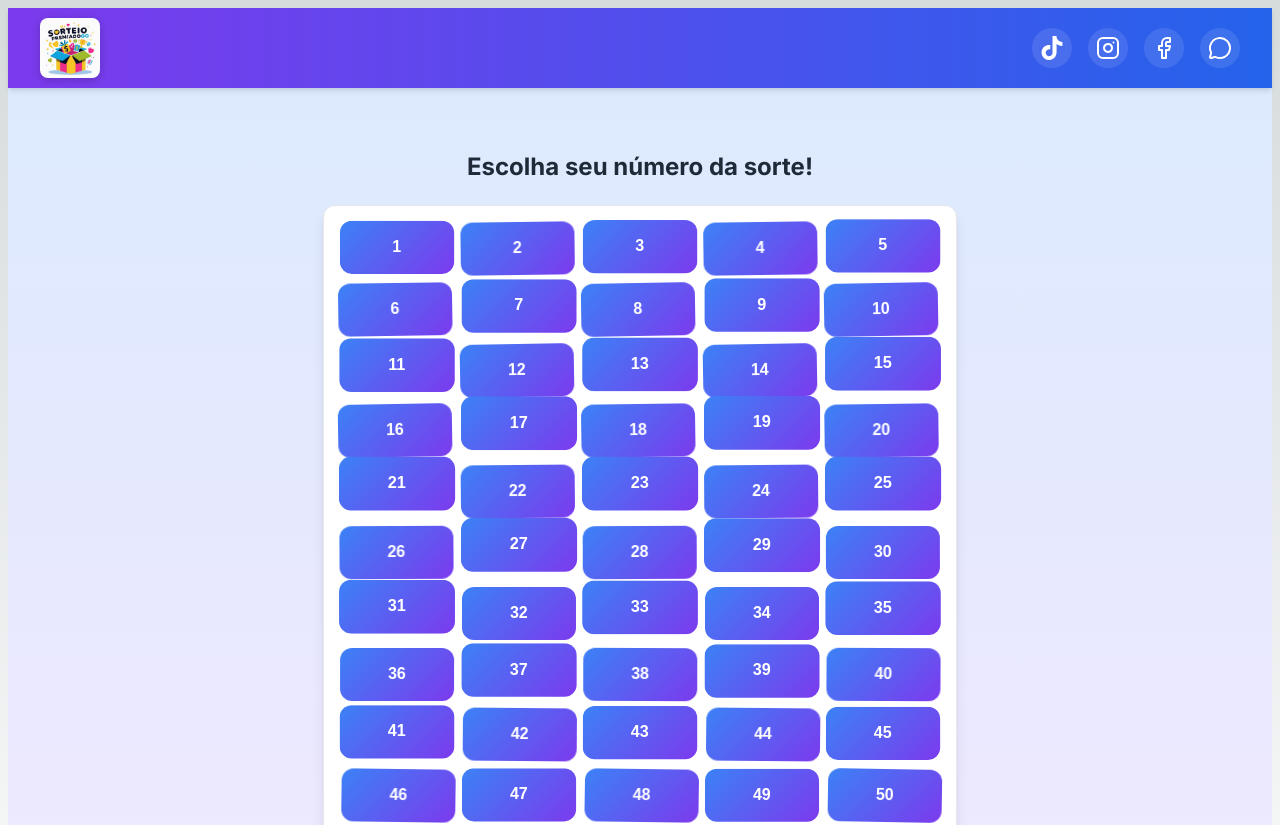
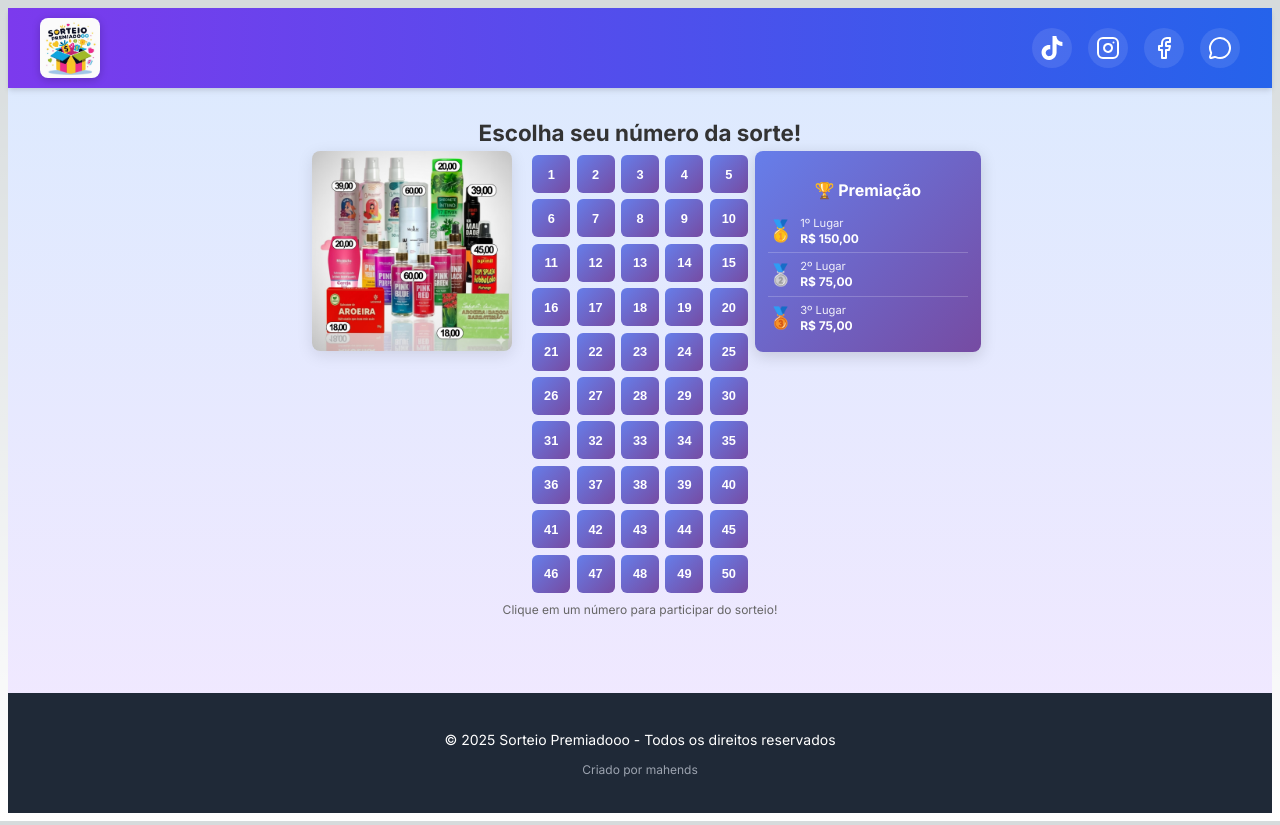
Before and after one commit to MateusHenriqDaSilva/sorteiopremiadooo, a Next.js app: page / in a window 1280 px wide. Shown: the top 825 px of the page. Built offline with nearby package versions, Linux system fonts and the light colour scheme.

Commit message:
first commit

```diff
--- a/src/app/page.tsx
+++ b/src/app/page.tsx
@@ -8,10 +8,19 @@ export default function Home() {
       minHeight: '100vh',
       display: 'flex',
       flexDirection: 'column',
-      background: 'linear-gradient(to bottom, #dbeafe, #f3e8ff)'
+      background: 'linear-gradient(to bottom, #dbeafe, #f3e8ff)',
+      justifyContent: 'space-between' // Distribui o espaço uniformemente
     }}>
       <Header />
-      <main style={{ flex: '1', padding: '2rem 0' }}>
+      <main style={{
+        flex: '1 0 auto', // Cresce mas não encolhe abaixo do conteúdo
+        display: 'flex',
+        flexDirection: 'column',
+        justifyContent: 'center', // Centraliza verticalmente
+        alignItems: 'center',
+        width: '100%',
+        padding: '1rem 0' // Padding reduzido
+      }}>
         <NumberGrid />
       </main>
       <Footer />
--- a/src/components/NumberGrid.tsx
+++ b/src/components/NumberGrid.tsx
@@ -27,19 +27,7 @@ export default function NumberGrid() {
 
   // Função para gerar delay escalonado
   const getStaggerDelay = (index: number) => {
-    return { animationDelay: `${index * 0.05}s` }
-  }
-
-  // Função para gerar animação baseada na posição
-  const getPositionAnimation = (index: number) => {
-    const row = Math.floor(index / 5)
-    const col = index % 5
-
-    if (row % 2 === 0) {
-      return col % 2 === 0 ? styles.float : styles.wave
-    } else {
-      return col % 2 === 0 ? styles.wave : styles.float
-    }
+    return { animationDelay: `${index * 0.01}s` }
   }
 
   return (
@@ -49,13 +37,27 @@ export default function NumberGrid() {
           Escolha seu número da sorte!
         </h1>
 
+        <div className={styles.threeColumnLayout}>
+          {/* Coluna Esquerda - Banner */}
+          <div className={styles.leftColumn}>
+            <div className={styles.bannerContainer}>
+              <img
+                src="/banner.jpg"
+                alt="Premiação"
+                className={styles.banner}
+              />
+            </div>
+          </div>
+
+          {/* Coluna Central - Jogo (maior) */}
+          <div className={styles.centerColumn}>
             <div className={styles.gridContainer}>
               <div className={styles.grid}>
                 {numbers.map((number, index) => (
                   <button
                     key={number}
                     onClick={() => handleNumberClick(number)}
-                className={`${styles.numberButton} ${getPositionAnimation(index)} ${styles.stagger}`}
+                    className={`${styles.numberButton} ${styles.stagger}`}
                     style={getStaggerDelay(index)}
                   >
                     <span className={styles.numberContent}>
@@ -64,6 +66,36 @@ export default function NumberGrid() {
                     <div className={styles.glowEffect}></div>
                   </button>
                 ))}
+              </div>
+            </div>
+          </div>
+
+          {/* Coluna Direita - Premiação */}
+          <div className={styles.rightColumn}>
+            <div className={styles.prizesContainer}>
+              <h3 className={styles.prizesTitle}>🏆 Premiação</h3>
+              <div className={styles.prizeItem}>
+                <span className={styles.medal}>🥇</span>
+                <div className={styles.prizeInfo}>
+                  <span className={styles.prizePlace}>1º Lugar</span>
+                  <span className={styles.prizeValue}>R$ 150,00</span>
+                </div>
+              </div>
+              <div className={styles.prizeItem}>
+                <span className={styles.medal}>🥈</span>
+                <div className={styles.prizeInfo}>
+                  <span className={styles.prizePlace}>2º Lugar</span>
+                  <span className={styles.prizeValue}>R$ 75,00</span>
+                </div>
+              </div>
+              <div className={styles.prizeItem}>
+                <span className={styles.medal}>🥉</span>
+                <div className={styles.prizeInfo}>
+                  <span className={styles.prizePlace}>3º Lugar</span>
+                  <span className={styles.prizeValue}>R$ 75,00</span>
+                </div>
+              </div>
+            </div>
           </div>
         </div>
 
--- a/src/styles/NumberGrid.module.css
+++ b/src/styles/NumberGrid.module.css
@@ -1,65 +1,156 @@
+/* Container principal - ESPAÇAMENTO MÍNIMO */
 .container {
+  min-height: auto;
+  padding: 0px 0 !important; /* Apenas 5px topo e rodapé */
+  display: flex;
+  flex-direction: column;
+  justify-content: flex-start;
+  align-items: center;
+  width: 100%;
+}
+
+/* Layout de 3 colunas - MAIS APERTADO */
+.threeColumnLayout {
+  display: grid;
+  grid-template-columns: 200px 1fr 200px;
+  gap: 1rem;
+  max-width: 1100px;
+  margin: 0 auto;
+  padding: 0 0.5rem;
+  align-items: start;
+  min-height: auto;
+}
+
+/* Coluna Esquerda */
+.leftColumn {
   display: flex;
   flex-direction: column;
   align-items: center;
-  justify-content: center;
-  padding: 1rem;
+  position: sticky;
+  top: 5px; /* Apenas 5px do topo */
 }
 
-.title {
-  font-size: 1.5rem;
-  font-weight: bold;
-  text-align: center;
-  margin-bottom: 1.5rem;
-  color: #1f2937;
-  opacity: 0;
-  transform: translateY(-20px);
+.bannerContainer {
+  width: 100%;
+  border-radius: 8px;
+  overflow: hidden;
+  box-shadow: 0 4px 16px rgba(0, 0, 0, 0.1);
+}
+
+.banner {
+  width: 100%;
+  height: auto;
+  display: block;
+}
+
+/* Coluna Central - ULTRA COMPACTA */
+.centerColumn {
+  display: flex;
+  justify-content: center;
+  align-items: flex-start;
+  min-height: auto;
+  margin-top: 0; /* ZERO margin top */
 }
 
 .gridContainer {
-  width: 600px;
-  height: 600px;
-  max-width: 100%;
-  max-height: 100%;
-  background-color: white;
-  border-radius: 0.75rem;
-  box-shadow: 0 10px 15px -3px rgba(0, 0, 0, 0.1), 0 4px 6px -2px rgba(0, 0, 0, 0.05);
-  padding: 1rem;
-  border: 1px solid #e5e7eb;
+  width: 100%;
+  display: flex;
+  justify-content: center;
+  align-items: flex-start;
 }
 
 .grid {
   display: grid;
   grid-template-columns: repeat(5, 1fr);
-  gap: 0.5rem;
-  height: 100%;
+  gap: 0.4rem;
+  max-width: 100%;
+  width: fit-content;
+  padding: 0.25rem;
+  margin: 0 auto;
+}
+
+/* Coluna Direita */
+.rightColumn {
+  display: flex;
+  flex-direction: column;
+  align-items: center;
+  position: sticky;
+  top: 5px; /* Apenas 5px do topo */
+}
+
+.prizesContainer {
+  background: linear-gradient(135deg, #667eea 0%, #764ba2 100%);
+  padding: 0.8rem;
+  border-radius: 8px;
+  box-shadow: 0 4px 16px rgba(0, 0, 0, 0.15);
+  color: white;
   width: 100%;
 }
 
-.numberButton {
-  width: 100%;
-  height: 100%;
-  background: linear-gradient(135deg, #3b82f6, #7c3aed);
-  color: white;
+.prizesTitle {
+  text-align: center;
+  margin-bottom: 0.6rem;
   font-size: 1rem;
   font-weight: bold;
-  border-radius: 0.75rem;
-  border: none;
-  cursor: pointer;
+}
+
+.prizeItem {
   display: flex;
   align-items: center;
-  justify-content: center;
+  gap: 0.4rem;
+  padding: 0.4rem 0;
+  border-bottom: 1px solid rgba(255, 255, 255, 0.2);
+}
+
+.prizeItem:last-child {
+  border-bottom: none;
+}
+
+.medal {
+  font-size: 1.3rem;
+  flex-shrink: 0;
+}
+
+.prizeInfo {
+  display: flex;
+  flex-direction: column;
+  gap: 0.05rem;
+}
+
+.prizePlace {
+  font-size: 0.7rem;
+  opacity: 0.9;
+}
+
+.prizeValue {
+  font-size: 0.75rem;
+  font-weight: bold;
+}
+
+/* Botões dos números ULTRA COMPACTOS */
+.numberButton {
   position: relative;
+  width: 38px;
+  height: 38px;
+  border: none;
+  border-radius: 6px;
+  background: linear-gradient(135deg, #667eea 0%, #764ba2 100%);
+  color: white;
+  font-size: 0.8rem;
+  font-weight: bold;
+  cursor: pointer;
+  transition: all 0.2s ease;
   overflow: hidden;
-  transition: all 0.3s ease;
-  opacity: 0;
-  transform: scale(0.8);
+}
+
+.numberButton:hover {
+  transform: scale(1.03);
+  box-shadow: 0 2px 8px rgba(102, 126, 234, 0.4);
 }
 
 .numberContent {
   position: relative;
   z-index: 2;
-  transition: all 0.3s ease;
 }
 
 .glowEffect {
@@ -68,230 +159,147 @@
   left: 0;
   right: 0;
   bottom: 0;
-  background: linear-gradient(45deg, transparent, rgba(255,255,255,0.1), transparent);
+  background: radial-gradient(circle at center, rgba(255,255,255,0.3) 0%, transparent 70%);
   opacity: 0;
-  transition: opacity 0.3s ease;
-}
-
-.numberButton:hover {
-  transform: scale(1.05);
-  box-shadow: 0 8px 25px rgba(59, 130, 246, 0.4);
-}
-
-.numberButton:hover .numberContent {
-  transform: scale(1.1);
+  transition: opacity 0.2s ease;
 }
 
 .numberButton:hover .glowEffect {
   opacity: 1;
 }
 
+/* Título e descrição COM ESPAÇAMENTO MÍNIMO */
+.title {
+  text-align: center;
+  margin-bottom: 5px !important; /* Apenas 5px */
+  font-size: 1.4rem;
+  color: #333;
+  padding: 0 0.5rem;
+}
+
 .description {
   text-align: center;
-  color: #6b7280;
-  margin-top: 1.5rem;
-  font-size: 1rem;
-  opacity: 0;
-  transform: translateY(20px);
+  margin-top: 5px !important; /* Apenas 5px */
+  font-size: 0.75rem;
+  color: #666;
+  padding: 0 0.5rem;
 }
 
-/* Animações de entrada */
+/* Animações RÁPIDAS */
+.fadeInDown {
+  animation: fadeInDown 0.3s ease-out;
+}
+
+.fadeInUp {
+  animation: fadeInUp 0.3s ease-out;
+}
+
+.stagger {
+  opacity: 0;
+  animation: fadeInStagger 0.2s ease-out forwards;
+}
+
 @keyframes fadeInDown {
+  from {
+    opacity: 0;
+    transform: translateY(-10px);
+  }
   to {
     opacity: 1;
     transform: translateY(0);
   }
 }
 
-.fadeInDown {
-  animation: fadeInDown 0.6s ease-out forwards;
-}
-
 @keyframes fadeInUp {
+  from {
+    opacity: 0;
+    transform: translateY(10px);
+  }
   to {
     opacity: 1;
     transform: translateY(0);
   }
 }
 
-.fadeInUp {
-  animation: fadeInUp 0.6s ease-out 0.3s forwards;
-}
-
-/* Animação escalonada para os números */
-@keyframes staggerAppear {
+@keyframes fadeInStagger {
   to {
     opacity: 1;
-    transform: scale(1);
   }
 }
 
-.stagger {
-  animation: staggerAppear 0.5s ease-out forwards;
-}
+/* MOBILE - mantém espaçamento mínimo também */
+@media (max-width: 768px) {
+  .threeColumnLayout {
+    grid-template-columns: 1fr;
+    gap: 0.8rem;
+    max-width: 400px;
+    padding: 0 0.5rem;
+  }
 
-/* Animação de flutuação suave */
-@keyframes gentleFloat {
-  0%, 100% {
-    transform: translateY(0) scale(1);
+  .leftColumn,
+  .rightColumn {
+    position: static;
+    order: 2;
   }
-  50% {
-    transform: translateY(-8px) scale(1.02);
+
+  .centerColumn {
+    order: 1;
+    margin-top: 0;
+  }
+
+  .bannerContainer {
+    max-width: 250px;
+    margin: 0 auto;
+  }
+
+  .prizesContainer {
+    max-width: 250px;
+    margin: 0 auto;
+    padding: 0.8rem;
+  }
+
+  .numberButton {
+    width: 44px;
+    height: 44px;
+    font-size: 0.9rem;
+  }
+
+  .grid {
+    gap: 0.6rem;
+    padding: 0.25rem;
+  }
+
+  .container {
+    padding: 5px 0 !important;
+  }
+
+  .title {
+    font-size: 1.3rem;
+    margin-bottom: 5px !important;
+  }
+
+  .description {
+    margin-top: 5px !important;
+    font-size: 0.8rem;
   }
 }
 
-.float {
-  animation: gentleFloat 3s ease-in-out infinite;
-  animation-delay: 0.5s; /* Espera a animação de entrada terminar */
-}
-
-/* Animação de onda */
-@keyframes gentleWave {
-  0%, 100% {
-    transform: translateX(0) rotate(0deg);
-  }
-  25% {
-    transform: translateX(-2px) rotate(-1deg);
-  }
-  75% {
-    transform: translateX(2px) rotate(1deg);
-  }
-}
-
-.wave {
-  animation: gentleWave 4s ease-in-out infinite;
-  animation-delay: 0.5s; /* Espera a animação de entrada terminar */
-}
-
-/* Efeito de brilho pulsante */
-@keyframes gentlePulse {
-  0%, 100% {
-    box-shadow:
-      0 0 0 rgba(59, 130, 246, 0.3),
-      0 4px 8px rgba(0, 0, 0, 0.1);
-  }
-  50% {
-    box-shadow:
-      0 0 20px rgba(59, 130, 246, 0.6),
-      0 6px 15px rgba(0, 0, 0, 0.15);
-  }
-}
-
-.numberButton::before {
-  content: '';
-  position: absolute;
-  top: -2px;
-  left: -2px;
-  right: -2px;
-  bottom: -2px;
-  background: linear-gradient(45deg, #3b82f6, #7c3aed, #3b82f6);
-  border-radius: 0.85rem;
-  z-index: -1;
-  opacity: 0;
-  transition: opacity 0.3s ease;
-}
-
-.numberButton:hover::before {
-  opacity: 1;
-  animation: gentlePulse 2s ease-in-out infinite;
-}
-
-/* Efeito de partículas no hover */
-.numberButton::after {
-  content: '';
-  position: absolute;
-  top: 50%;
-  left: 50%;
-  width: 0;
-  height: 0;
-  background: radial-gradient(circle, rgba(255,255,255,0.8) 0%, transparent 70%);
-  transition: all 0.4s ease;
-  transform: translate(-50%, -50%);
-  border-radius: 50%;
-}
-
-.numberButton:hover::after {
-  width: 100%;
-  height: 100%;
-}
-
-/* Animação de rotação de cores de fundo - APLICADA APÓS ANIMAÇÃO DE ENTRADA */
-@keyframes gradientShift {
-  0% {
-    background: linear-gradient(135deg, #3b82f6, #7c3aed);
-  }
-  25% {
-    background: linear-gradient(135deg, #7c3aed, #3b82f6);
-  }
-  50% {
-    background: linear-gradient(135deg, #3b82f6, #6366f1);
-  }
-  75% {
-    background: linear-gradient(135deg, #6366f1, #7c3aed);
-  }
-  100% {
-    background: linear-gradient(135deg, #3b82f6, #7c3aed);
-  }
-}
-
-/* Aplica gradientShift apenas após a animação de entrada */
-.stagger {
-  animation: staggerAppear 0.5s ease-out forwards;
-}
-
-.stagger.float {
-  animation: staggerAppear 0.5s ease-out forwards, gentleFloat 3s ease-in-out infinite 0.5s;
-}
-
-.stagger.wave {
-  animation: staggerAppear 0.5s ease-out forwards, gentleWave 4s ease-in-out infinite 0.5s;
-}
-
-/* Aplica gradientShift após um delay para não conflitar com a animação de entrada */
-.numberButton {
-  /* Gradient shift será aplicado via transition no hover */
-  transition: background 0.3s ease;
-}
-
-.numberButton:hover {
-  animation: gradientShift 2s ease-in-out infinite;
-}
-
-/* Responsivo */
-@media (max-width: 768px) {
-  .gridContainer {
-    width: 95vw;
-    height: 95vw;
-    max-width: 500px;
-    max-height: 500px;
+@media (max-width: 480px) {
+  .grid {
+    gap: 0.5rem;
   }
 
   .numberButton {
-    font-size: 0.875rem;
+    width: 40px;
+    height: 40px;
+    font-size: 0.85rem;
   }
 
-  .title {
-    font-size: 1.25rem;
+  .threeColumnLayout {
+    gap: 0.6rem;
   }
 
-  .description {
-    font-size: 0.875rem;
+  .container {
+    padding: 5px 0 !important;
   }
 }
-
-/* Melhoria para dispositivos muito pequenos */
-@media (max-width: 480px) {
-  .gridContainer {
-    width: 90vw;
-    height: 90vw;
-    padding: 0.5rem;
-  }
-
-  .grid {
-    gap: 0.25rem;
-  }
-
-  .numberButton {
-    font-size: 0.75rem;
-  }
-}
--- a/src/styles/Page.module.css
+++ b/src/styles/Page.module.css
@@ -1,11 +1,87 @@
-.mainContainer {
-  min-height: 100vh;
+/* Container principal - MAIS FLEXÍVEL */
+.container {
+  min-height: auto;
+  padding: 0.5rem 0;
   display: flex;
   flex-direction: column;
-  background: linear-gradient(to bottom, #dbeafe, #f3e8ff);
+  justify-content: center;
+  align-items: center;
+  flex: 1;
+  width: 100%;
 }
 
-.mainContent {
+/* Layout de 3 colunas */
+.threeColumnLayout {
+  display: grid;
+  grid-template-columns: 220px 1fr 220px;
+  gap: 1.5rem;
+  max-width: 1200px;
+  margin: 0 auto;
+  padding: 0 1rem;
+  align-items: start;
+  min-height: auto;
   flex: 1;
-  padding: 2rem 0;
 }
+
+/* Coluna Central - ALTURA FLEXÍVEL */
+.centerColumn {
+  display: flex;
+  justify-content: center;
+  align-items: center; /* Centraliza verticalmente */
+  min-height: auto;
+  max-height: none; /* Remove limite máximo */
+  margin-top: 0;
+}
+
+.gridContainer {
+  width: 100%;
+  display: flex;
+  justify-content: center;
+  align-items: center;
+}
+
+.grid {
+  display: grid;
+  grid-template-columns: repeat(5, 1fr);
+  gap: 0.6rem;
+  max-width: 100%;
+  width: fit-content;
+  padding: 0.5rem;
+  margin: 0 auto;
+}
+
+/* Ajuste para telas médias */
+@media (max-width: 1024px) {
+  .threeColumnLayout {
+    grid-template-columns: 200px 1fr 200px;
+    gap: 1rem;
+  }
+}
+
+/* MOBILE - layout vertical */
+@media (max-width: 768px) {
+  .threeColumnLayout {
+    grid-template-columns: 1fr;
+    gap: 1.5rem;
+    align-items: center;
+  }
+
+  .centerColumn {
+    order: 1;
+  }
+
+  .container {
+    padding: 0.25rem 0;
+  }
+}
+
+/* Para telas muito altas */
+@media (min-height: 800px) {
+  .container {
+    justify-content: center;
+  }
+
+  .threeColumnLayout {
+    align-items: center;
+  }
+}
```
Also changed, not shown: public/banner.jpg (added). Lines whose indentation alone changed are shown as unchanged.
